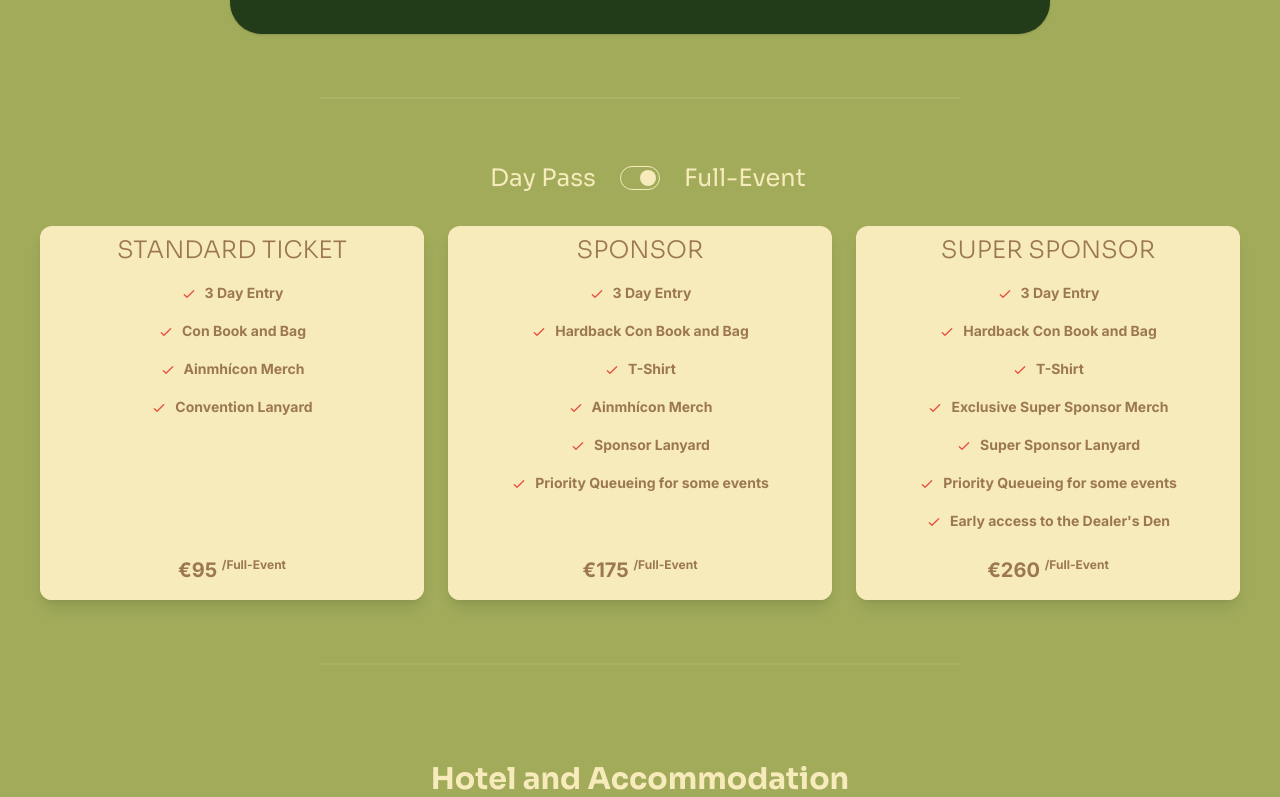
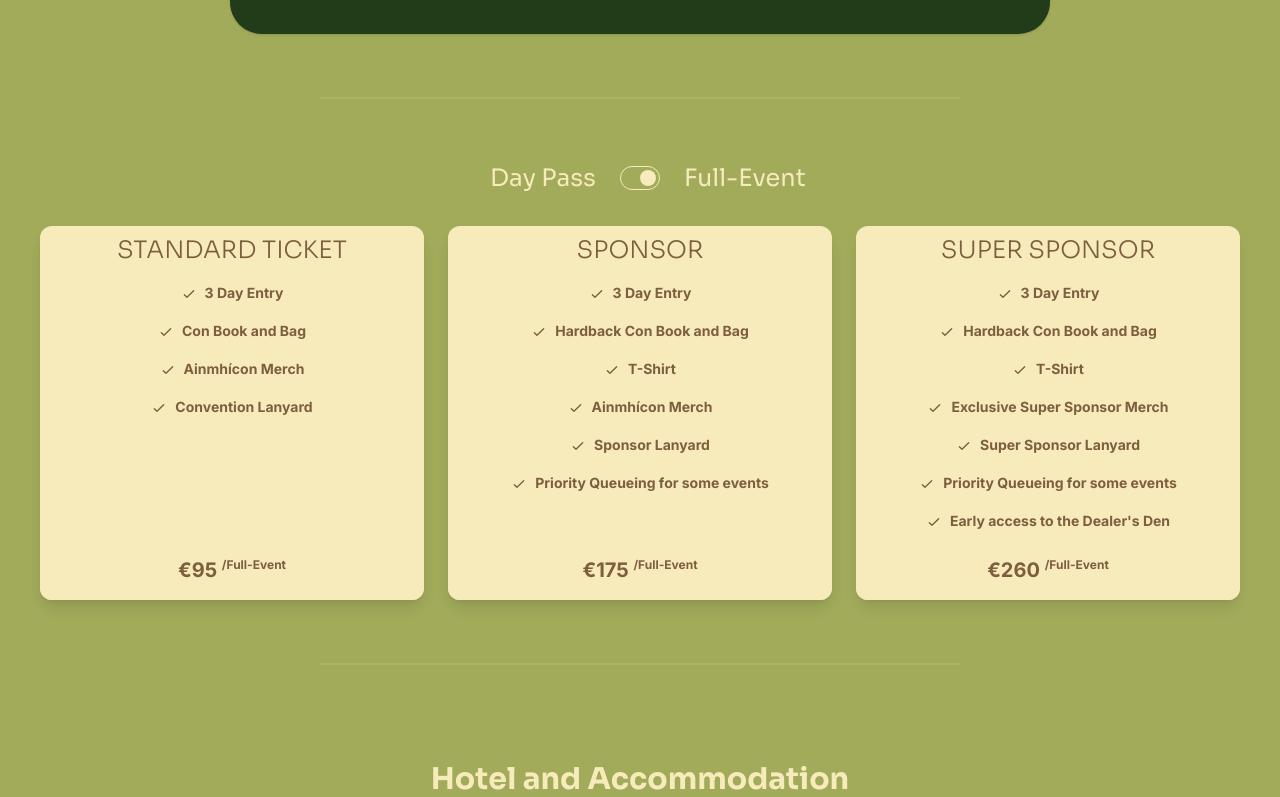
Before and after one commit to ja-zzy/ainmhicon.ie, a Next.js app: page /pricing in a window 1280 px wide. Shown: the part 503-1300 px from the top of the page. Built offline with nearby package versions, Linux system fonts and the light colour scheme.

Commit message:
improve contrast slightly

```diff
--- a/app/globals.css
+++ b/app/globals.css
@@ -73,7 +73,7 @@
   --color-accent: #f7eabb;
   --color-accent-content: #9c7850;
   --color-neutral: #f7eabb;
-  --color-neutral-content: #9c7850;
+  --color-neutral-content: #7d5e3e;
   --color-info: oklch(70% 0.165 254.624);
   --color-info-content: oklch(28% 0.091 267.935);
   --color-success: #e85442;
--- a/app/pricing/page.tsx
+++ b/app/pricing/page.tsx
@@ -28,20 +28,20 @@ export default function Pricing() {
                                 </div>
                                 <div className="font-bold join join-vertical bg-accent">
                                     <div className='border-b border-neutral py-2'>
-                                        <svg xmlns="http://www.w3.org/2000/svg" className="size-4 me-2 inline-block text-success" fill="none" viewBox="0 0 24 24" stroke="currentColor"><path strokeLinecap="round" strokeLinejoin="round" strokeWidth="2" d="M5 13l4 4L19 7" /></svg>
+                                        <svg xmlns="http://www.w3.org/2000/svg" className="size-4 me-2 inline-block text-neutral-content" fill="none" viewBox="0 0 24 24" stroke="currentColor"><path strokeLinecap="round" strokeLinejoin="round" strokeWidth="2" d="M5 13l4 4L19 7" /></svg>
                                         <span className='inline group-has-checked:hidden'>1 Day Entry</span>
                                         <span className='hidden group-has-checked:inline'>3 Day Entry</span>
                                     </div>
                                     <div className='border-b border-neutral py-2'>
-                                        <svg xmlns="http://www.w3.org/2000/svg" className="size-4 me-2 inline-block text-success" fill="none" viewBox="0 0 24 24" stroke="currentColor"><path strokeLinecap="round" strokeLinejoin="round" strokeWidth="2" d="M5 13l4 4L19 7" /></svg>
+                                        <svg xmlns="http://www.w3.org/2000/svg" className="size-4 me-2 inline-block text-neutral-content" fill="none" viewBox="0 0 24 24" stroke="currentColor"><path strokeLinecap="round" strokeLinejoin="round" strokeWidth="2" d="M5 13l4 4L19 7" /></svg>
                                         <span>Con Book and Bag</span>
                                     </div>
                                     <div className='border-b border-neutral py-2'>
-                                        <svg xmlns="http://www.w3.org/2000/svg" className="size-4 me-2 inline-block text-success" fill="none" viewBox="0 0 24 24" stroke="currentColor"><path strokeLinecap="round" strokeLinejoin="round" strokeWidth="2" d="M5 13l4 4L19 7" /></svg>
+                                        <svg xmlns="http://www.w3.org/2000/svg" className="size-4 me-2 inline-block text-neutral-content" fill="none" viewBox="0 0 24 24" stroke="currentColor"><path strokeLinecap="round" strokeLinejoin="round" strokeWidth="2" d="M5 13l4 4L19 7" /></svg>
                                         <span>Ainmhícon Merch</span>
                                     </div>
                                     <div className='border-b border-neutral py-2'>
-                                        <svg xmlns="http://www.w3.org/2000/svg" className="size-4 me-2 inline-block text-success" fill="none" viewBox="0 0 24 24" stroke="currentColor"><path strokeLinecap="round" strokeLinejoin="round" strokeWidth="2" d="M5 13l4 4L19 7" /></svg>
+                                        <svg xmlns="http://www.w3.org/2000/svg" className="size-4 me-2 inline-block text-neutral-content" fill="none" viewBox="0 0 24 24" stroke="currentColor"><path strokeLinecap="round" strokeLinejoin="round" strokeWidth="2" d="M5 13l4 4L19 7" /></svg>
                                         <span>Convention Lanyard</span>
                                     </div>
                                 </div>
@@ -56,28 +56,28 @@ export default function Pricing() {
                                 </div>
                                 <div className="font-bold join join-vertical bg-accent">
                                     <div className='border-b border-neutral py-2'>
-                                        <svg xmlns="http://www.w3.org/2000/svg" className="size-4 me-2 inline-block text-success" fill="none" viewBox="0 0 24 24" stroke="currentColor"><path strokeLinecap="round" strokeLinejoin="round" strokeWidth="2" d="M5 13l4 4L19 7" /></svg>
+                                        <svg xmlns="http://www.w3.org/2000/svg" className="size-4 me-2 inline-block text-neutral-content" fill="none" viewBox="0 0 24 24" stroke="currentColor"><path strokeLinecap="round" strokeLinejoin="round" strokeWidth="2" d="M5 13l4 4L19 7" /></svg>
                                         <span className='inline group-has-checked:hidden'>1 Day Entry</span>
                                         <span className='hidden group-has-checked:inline'>3 Day Entry</span>
                                     </div>
                                     <div className='border-b border-neutral py-2'>
-                                        <svg xmlns="http://www.w3.org/2000/svg" className="size-4 me-2 inline-block text-success" fill="none" viewBox="0 0 24 24" stroke="currentColor"><path strokeLinecap="round" strokeLinejoin="round" strokeWidth="2" d="M5 13l4 4L19 7" /></svg>
+                                        <svg xmlns="http://www.w3.org/2000/svg" className="size-4 me-2 inline-block text-neutral-content" fill="none" viewBox="0 0 24 24" stroke="currentColor"><path strokeLinecap="round" strokeLinejoin="round" strokeWidth="2" d="M5 13l4 4L19 7" /></svg>
                                         <span>Hardback Con Book and Bag</span>
                                     </div>
                                     <div className='border-b border-neutral py-2'>
-                                        <svg xmlns="http://www.w3.org/2000/svg" className="size-4 me-2 inline-block text-success" fill="none" viewBox="0 0 24 24" stroke="currentColor"><path strokeLinecap="round" strokeLinejoin="round" strokeWidth="2" d="M5 13l4 4L19 7" /></svg>
+                                        <svg xmlns="http://www.w3.org/2000/svg" className="size-4 me-2 inline-block text-neutral-content" fill="none" viewBox="0 0 24 24" stroke="currentColor"><path strokeLinecap="round" strokeLinejoin="round" strokeWidth="2" d="M5 13l4 4L19 7" /></svg>
                                         <span>T-Shirt</span>
                                     </div>
                                     <div className='border-b border-neutral py-2'>
-                                        <svg xmlns="http://www.w3.org/2000/svg" className="size-4 me-2 inline-block text-success" fill="none" viewBox="0 0 24 24" stroke="currentColor"><path strokeLinecap="round" strokeLinejoin="round" strokeWidth="2" d="M5 13l4 4L19 7" /></svg>
+                                        <svg xmlns="http://www.w3.org/2000/svg" className="size-4 me-2 inline-block text-neutral-content" fill="none" viewBox="0 0 24 24" stroke="currentColor"><path strokeLinecap="round" strokeLinejoin="round" strokeWidth="2" d="M5 13l4 4L19 7" /></svg>
                                         <span>Ainmhícon Merch</span>
                                     </div>
                                     <div className='border-b border-neutral py-2'>
-                                        <svg xmlns="http://www.w3.org/2000/svg" className="size-4 me-2 inline-block text-success" fill="none" viewBox="0 0 24 24" stroke="currentColor"><path strokeLinecap="round" strokeLinejoin="round" strokeWidth="2" d="M5 13l4 4L19 7" /></svg>
+                                        <svg xmlns="http://www.w3.org/2000/svg" className="size-4 me-2 inline-block text-neutral-content" fill="none" viewBox="0 0 24 24" stroke="currentColor"><path strokeLinecap="round" strokeLinejoin="round" strokeWidth="2" d="M5 13l4 4L19 7" /></svg>
                                         <span>Sponsor Lanyard</span>
                                     </div>
                                     <div className='border-b border-neutral py-2'>
-                                        <svg xmlns="http://www.w3.org/2000/svg" className="size-4 me-2 inline-block text-success" fill="none" viewBox="0 0 24 24" stroke="currentColor"><path strokeLinecap="round" strokeLinejoin="round" strokeWidth="2" d="M5 13l4 4L19 7" /></svg>
+                                        <svg xmlns="http://www.w3.org/2000/svg" className="size-4 me-2 inline-block text-neutral-content" fill="none" viewBox="0 0 24 24" stroke="currentColor"><path strokeLinecap="round" strokeLinejoin="round" strokeWidth="2" d="M5 13l4 4L19 7" /></svg>
                                         <span>Priority Queueing for some events</span>
                                     </div>
                                 </div>
@@ -92,31 +92,31 @@ export default function Pricing() {
                                 </div>
                                 <div className="font-bold join join-vertical bg-accent">
                                     <div className='border-b border-neutral py-2'>
-                                        <svg xmlns="http://www.w3.org/2000/svg" className="size-4 me-2 inline-block text-success" fill="none" viewBox="0 0 24 24" stroke="currentColor"><path strokeLinecap="round" strokeLinejoin="round" strokeWidth="2" d="M5 13l4 4L19 7" /></svg>
+                                        <svg xmlns="http://www.w3.org/2000/svg" className="size-4 me-2 inline-block text-neutral-content" fill="none" viewBox="0 0 24 24" stroke="currentColor"><path strokeLinecap="round" strokeLinejoin="round" strokeWidth="2" d="M5 13l4 4L19 7" /></svg>
                                         <span>3 Day Entry</span>
                                     </div>
                                     <div className='border-b border-neutral py-2'>
-                                        <svg xmlns="http://www.w3.org/2000/svg" className="size-4 me-2 inline-block text-success" fill="none" viewBox="0 0 24 24" stroke="currentColor"><path strokeLinecap="round" strokeLinejoin="round" strokeWidth="2" d="M5 13l4 4L19 7" /></svg>
+                                        <svg xmlns="http://www.w3.org/2000/svg" className="size-4 me-2 inline-block text-neutral-content" fill="none" viewBox="0 0 24 24" stroke="currentColor"><path strokeLinecap="round" strokeLinejoin="round" strokeWidth="2" d="M5 13l4 4L19 7" /></svg>
                                         <span>Hardback Con Book and Bag</span>
                                     </div>
                                     <div className='border-b border-neutral py-2'>
-                                        <svg xmlns="http://www.w3.org/2000/svg" className="size-4 me-2 inline-block text-success" fill="none" viewBox="0 0 24 24" stroke="currentColor"><path strokeLinecap="round" strokeLinejoin="round" strokeWidth="2" d="M5 13l4 4L19 7" /></svg>
+                                        <svg xmlns="http://www.w3.org/2000/svg" className="size-4 me-2 inline-block text-neutral-content" fill="none" viewBox="0 0 24 24" stroke="currentColor"><path strokeLinecap="round" strokeLinejoin="round" strokeWidth="2" d="M5 13l4 4L19 7" /></svg>
                                         <span>T-Shirt</span>
                                     </div>
                                     <div className='border-b border-neutral py-2'>
-                                        <svg xmlns="http://www.w3.org/2000/svg" className="size-4 me-2 inline-block text-success" fill="none" viewBox="0 0 24 24" stroke="currentColor"><path strokeLinecap="round" strokeLinejoin="round" strokeWidth="2" d="M5 13l4 4L19 7" /></svg>
+                                        <svg xmlns="http://www.w3.org/2000/svg" className="size-4 me-2 inline-block text-neutral-content" fill="none" viewBox="0 0 24 24" stroke="currentColor"><path strokeLinecap="round" strokeLinejoin="round" strokeWidth="2" d="M5 13l4 4L19 7" /></svg>
                                         <span>Exclusive Super Sponsor Merch</span>
                                     </div>
                                     <div className='border-b border-neutral py-2'>
-                                        <svg xmlns="http://www.w3.org/2000/svg" className="size-4 me-2 inline-block text-success" fill="none" viewBox="0 0 24 24" stroke="currentColor"><path strokeLinecap="round" strokeLinejoin="round" strokeWidth="2" d="M5 13l4 4L19 7" /></svg>
+                                        <svg xmlns="http://www.w3.org/2000/svg" className="size-4 me-2 inline-block text-neutral-content" fill="none" viewBox="0 0 24 24" stroke="currentColor"><path strokeLinecap="round" strokeLinejoin="round" strokeWidth="2" d="M5 13l4 4L19 7" /></svg>
                                         <span>Super Sponsor Lanyard</span>
                                     </div>
                                     <div className='border-b border-neutral py-2'>
-                                        <svg xmlns="http://www.w3.org/2000/svg" className="size-4 me-2 inline-block text-success" fill="none" viewBox="0 0 24 24" stroke="currentColor"><path strokeLinecap="round" strokeLinejoin="round" strokeWidth="2" d="M5 13l4 4L19 7" /></svg>
+                                        <svg xmlns="http://www.w3.org/2000/svg" className="size-4 me-2 inline-block text-neutral-content" fill="none" viewBox="0 0 24 24" stroke="currentColor"><path strokeLinecap="round" strokeLinejoin="round" strokeWidth="2" d="M5 13l4 4L19 7" /></svg>
                                         <span>Priority Queueing for some events</span>
                                     </div>
                                     <div className='border-b border-neutral py-2'>
-                                        <svg xmlns="http://www.w3.org/2000/svg" className="size-4 me-2 inline-block text-success" fill="none" viewBox="0 0 24 24" stroke="currentColor"><path strokeLinecap="round" strokeLinejoin="round" strokeWidth="2" d="M5 13l4 4L19 7" /></svg>
+                                        <svg xmlns="http://www.w3.org/2000/svg" className="size-4 me-2 inline-block text-neutral-content" fill="none" viewBox="0 0 24 24" stroke="currentColor"><path strokeLinecap="round" strokeLinejoin="round" strokeWidth="2" d="M5 13l4 4L19 7" /></svg>
                                         <span>Early access to the Dealer's Den</span>
                                     </div>
                                 </div>
```
